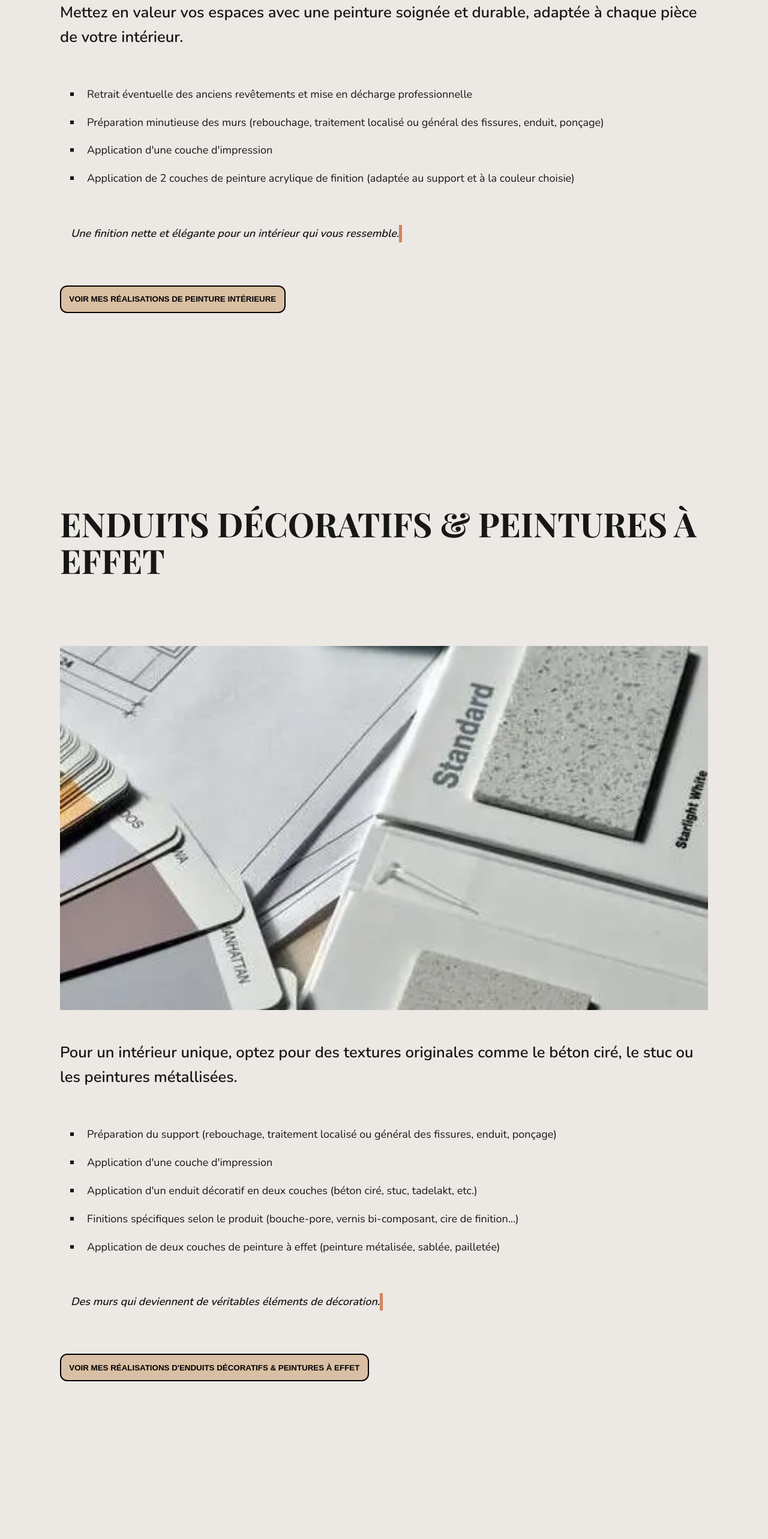
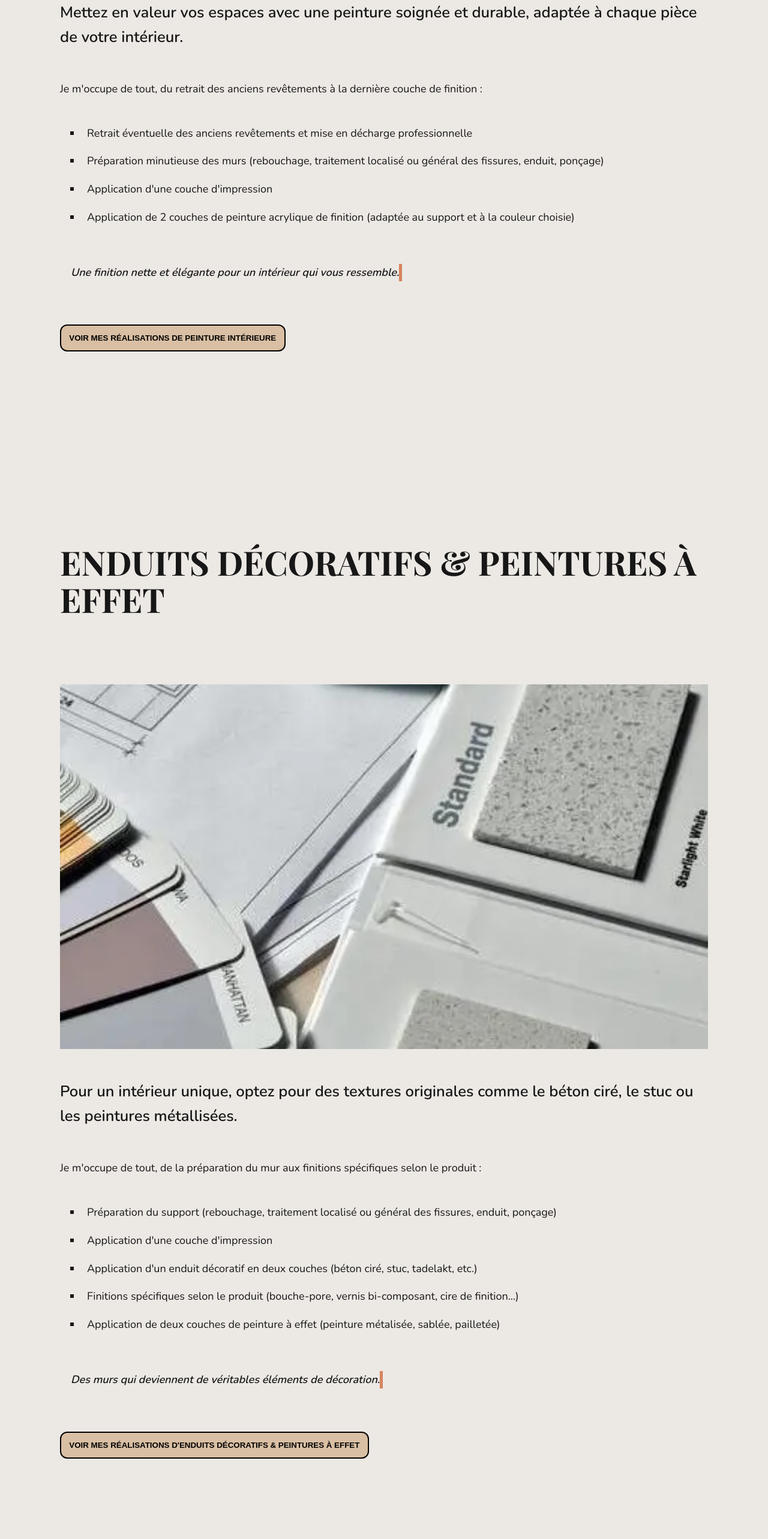
Before and after one commit to aurelienog/renov, a Next.js app: page /prestations in a window 1280 px wide. Shown: the part 3580-6146 px from the top of the page at 60% size. Built offline with nearby package versions, Linux system fonts and the light colour scheme; a web font is replaced by a local one.

Commit message:
update data detailedServices

```diff
--- a/src/components/grid-services/styles.module.css
+++ b/src/components/grid-services/styles.module.css
@@ -1,6 +1,6 @@
 .section {
 
-  h2 {
+  & h2 {
     margin-bottom: 2em;
   }
 
--- a/src/data/data.tsx
+++ b/src/data/data.tsx
@@ -324,6 +324,7 @@ export const detailedServices: DetailedService[] = [{
   title: 'Peinture intérieure',
   intro : 'Mettez en valeur vos espaces avec une peinture soignée et durable, adaptée à chaque pièce de votre intérieur.',
   details: <>
+  <p> Je m{`'`}occupe de tout, du retrait des anciens revêtements à la dernière couche de finition :</p>
   <ul>
     <li>Retrait éventuelle des anciens revêtements et mise en décharge professionnelle</li>
     <li>Préparation minutieuse des murs (rebouchage, traitement localisé ou général des fissures, enduit, ponçage)</li>
@@ -338,6 +339,7 @@ export const detailedServices: DetailedService[] = [{
   title: 'Enduits décoratifs & peintures à effet',
   intro : 'Pour un intérieur unique, optez pour des textures originales comme le béton ciré, le stuc ou les peintures métallisées.',
   details: <>
+  <p> Je m{`'`}occupe de tout, de la préparation du mur aux finitions spécifiques selon le produit :</p>
   <ul>
     <li>Préparation du support (rebouchage, traitement localisé ou général des fissures, enduit, ponçage)</li>
     <li>Application d{`'`}une couche d{"'"}impression</li>
@@ -354,6 +356,7 @@ export const detailedServices: DetailedService[] = [{
   title: 'Peinture extérieure',
   intro : `Protégez et valorisez vos façades, boiseries ou ferronneries avec des peintures durables, adaptées à l'extérieur.`,
   details: <>
+  <p>Je m{`'`}occupe de tout, de la préparation du support aux deux couches de finition adaptées à l{`'`}extérieur :</p>
   <ul>
     <li>Préparation des supports (rebouchage, ponçage, traitement spécifique)</li>
     <li>Application de sous-couche technique (fongicide, anti-rouille…)</li>
@@ -367,6 +370,7 @@ export const detailedServices: DetailedService[] = [{
   title: 'Rénovation de boiseries',
   intro : 'Redonnez vie à vos boiseries intérieures ou extérieures : portes, volets, escaliers, meubles...',
   details: <>
+  <p>Je m{`'`}occupe de tout, du ponçage à la finition selon le type de bois et son usage :</p>
   <ul>
     <li>Ponçage, rebouchage, traitement du bois</li>
     <li>Sous-couche selon la finition souhaitée (lasure, vernis, vitrificateur)</li>
@@ -380,6 +384,7 @@ export const detailedServices: DetailedService[] = [{
   title: 'Revêtements de sol',
   intro : `Parquet, vinyle, stratifié… Je vous accompagne dans le choix et la pose d'un sol adapté à vos besoins.`,
   details: <>
+  <p>Je m{"'"}occupe de tout, de l{"'"}enlèvement de l{"'"}ancien sol à la pose des finitions comme les plinthes :</p>
   <ul>
     <li>Retrait de l{"'"}ancien sol et mise en décharge professionnelle</li>
     <li>Préparation du support (fixateur + ragréage P3 ou P4S)</li>
@@ -394,6 +399,7 @@ export const detailedServices: DetailedService[] = [{
   title: 'Travaux de rénovation diverse',
   intro : 'Des ajustements utiles pour finaliser votre projet :',
   details: <>
+  <p>Voici un aperçu des services proposés pour répondre à vos besoins complémentaires:</p>
   <ul>
     <li>Électricité : modification à partir du réseau existant (déplacement de prises ou luminaires ), remplacement d{"'"}appareillages</li>
     <li>Plâtrerie : création, modification, suppression de cloisons en placostyl ou carreaux de plâtre. <span>Création d{"'"}ouvertures (cloison uniquement) ou de faux plafonds suspendus/autoportants</span> </li>
```
